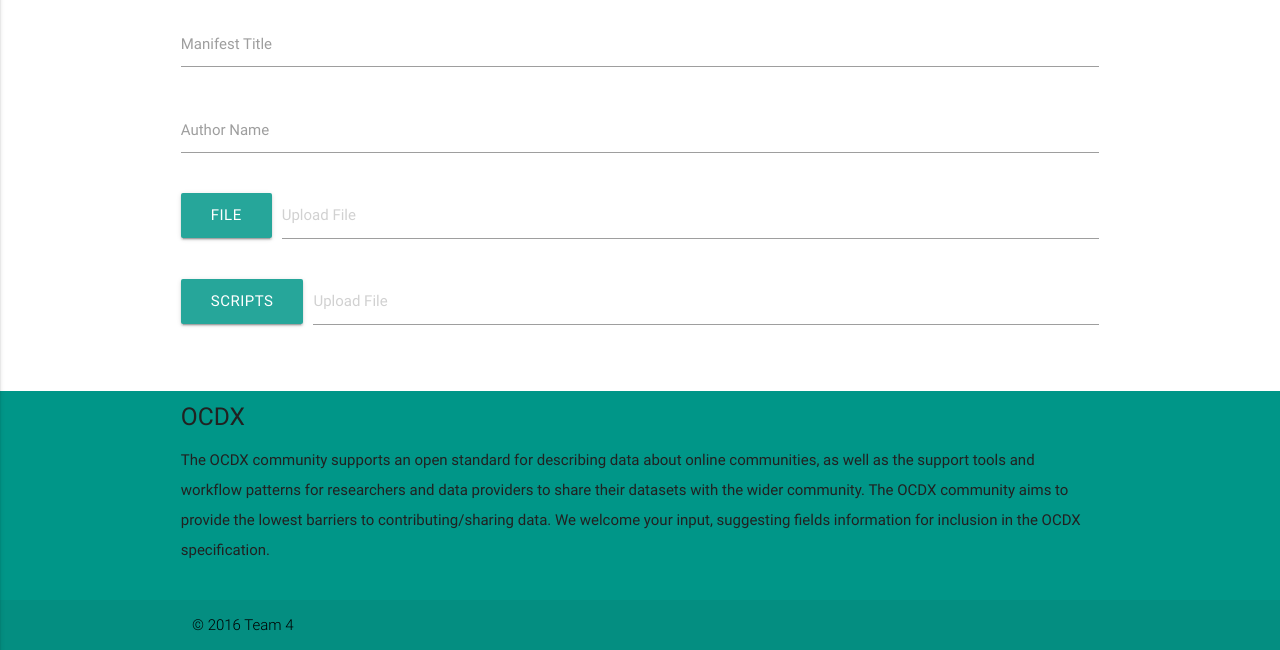
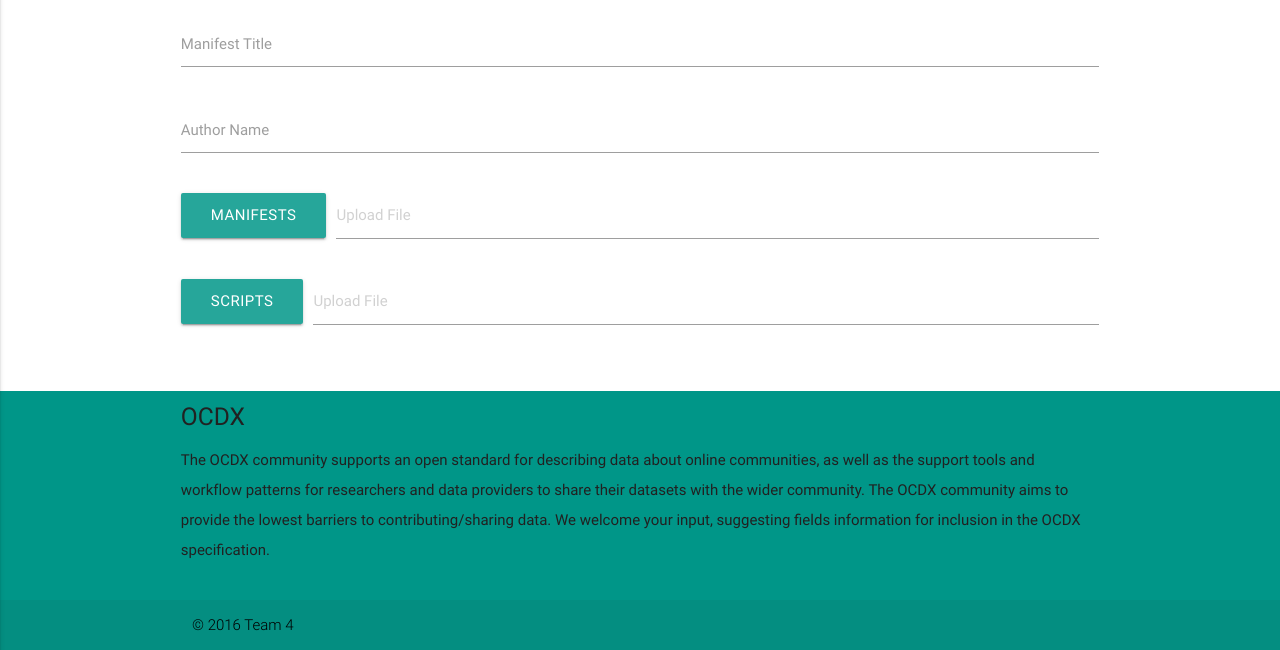
Before and after one commit to holtskinner/CS4320-FinalProject, a PHP site: page /upload.php in a window 1280 px wide. Shown: the part 150-800 px from the top of the page. Run offline with PHP 8.4, Linux system fonts and the light colour scheme; some libraries are stand-ins or nearby versions.

Commit message:
Allowed Multiple file uploads

```diff
--- a/Source/upload.php
+++ b/Source/upload.php
@@ -3,6 +3,23 @@
 <head>
   <title>OCDX Upload</title>
 <?php include 'header.php'; ?>
+
+<script>
+function onSignIn(googleUser) {
+    var profile = googleUser.getBasicProfile();
+    var id_token = googleUser.getAuthResponse().id_token;
+    // TODO Send id_token to PHP Backend (This is in place of their user id for authentication)
+    // $.ajax({
+    //   type: "POST",
+    //   url: 'insert.php',
+    //   data:{
+    //     userID: id_token
+    //   }
+    // });
+    //Need url for insert
+    $("#author-name").value(profile.getName());
+}
+</script>
 </head>
   <body>
     <?php include "nav.php"; ?>
@@ -24,8 +41,8 @@
               </div>
               <div class="row file-field input-field">
                 <div class="btn">
-                  <span>File</span>
-                  <input type="file">
+                  <span>Manifests</span>
+                  <input multiple type="file">
                 </div>
                 <div class="file-path-wrapper">
                   <input class="file-path validate" type="text" required placeholder="Upload File">
@@ -34,7 +51,7 @@
               <div class="row file-field input-field">
                 <div class="btn">
                   <span>Scripts</span>
-                  <input type="file">
+                  <input multiple type="file">
                 </div>
                 <div class="file-path-wrapper">
                   <input class="file-path validate" type="text" optional placeholder="Upload File">
```
